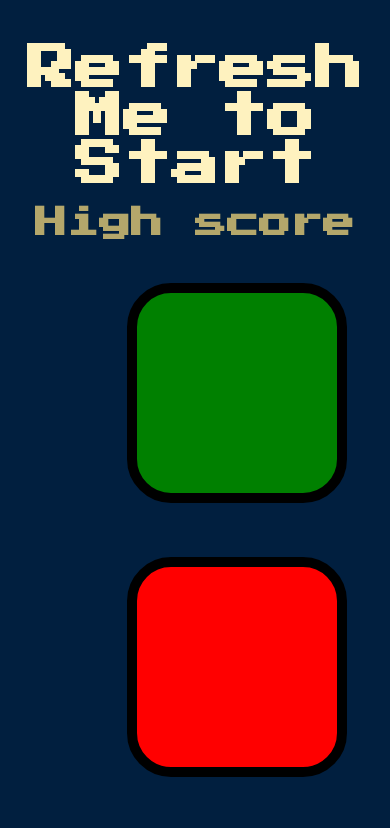
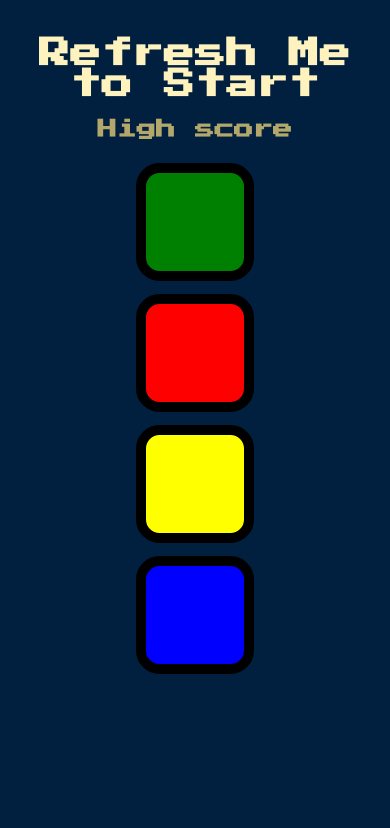
Before and after one commit to Nilesh-Patil99/Simon-Game, a plain HTML site: page index.html in a window 390 px wide. Shown: the top 828 px of the page. Drawn offline with nearby package versions, Linux system fonts and the light colour scheme.

Commit message:
Update styles.css
change whole css

```diff
--- a/styles.css
+++ b/styles.css
@@ -1,37 +1,48 @@
+/* General body styling */
 body {
   text-align: center;
   background-color: #011F3F;
   height: 100%;
+  margin: 0;
+  font-family: Arial, sans-serif;
 }
 
+/* Title styles */
 #level-title {
   font-family: 'Press Start 2P', cursive;
-  font-size: 3rem;
-  margin:  5%;
+  font-size: 6vw;  /* Dynamic font size based on viewport width */
+  margin: 5%;
   color: #FEF2BF;
 }
 
+/* High score styles */
 #high-score {
   font-family: 'Press Start 2P', cursive;
-  font-size: 2rem;
-  margin:  5%;
+  font-size: 4vw;  /* Dynamic font size */
+  margin: 5%;
   color: #b4a76b;
 }
 
+/* Container styles for form or buttons */
 .container {
-  display: block;
-  width: 50%;
-  margin: auto;
-
+  display: flex;           /* Use Flexbox for better alignment */
+  justify-content: center; /* Center horizontally */
+  align-items: center;     /* Center vertically */
+  width: 100%;
+  min-height: 50vh;        /* Ensures container height adjusts based on screen size */
+  margin: 0;
+  flex-wrap: wrap;         /* Allows wrapping on smaller screens */
 }
 
+/* Button styles */
 .btn {
-  margin: 25px;
+  margin: 2%;
   display: inline-block;
-  height: 200px;
-  width: 200px;
+  height: 20vw;             /* Dynamic button height based on viewport width */
+  width: 20vw;              /* Dynamic button width based on viewport width */
   border: 10px solid black;
   border-radius: 20%;
+  transition: all 0.2s ease; /* Smooth transition for hover and press effects */
 }
 
 .game-over {
@@ -59,3 +70,37 @@ body {
   box-shadow: 0 0 20px white;
   background-color: grey;
 }
+
+/* Media Queries for Responsiveness */
+
+/* For small devices like mobile phones */
+@media (max-width: 600px) {
+  #level-title {
+    font-size: 10vw;  /* Larger font on small screens */
+  }
+
+  #high-score {
+    font-size: 6vw;
+  }
+
+  .btn {
+    height: 30vw;  /* Bigger buttons on smaller screens */
+    width: 30vw;
+  }
+}
+
+/* For medium devices like tablets */
+@media (max-width: 1024px) {
+  #level-title {
+    font-size: 8vw;
+  }
+
+  #high-score {
+    font-size: 5vw;
+  }
+
+  .btn {
+    height: 25vw;
+    width: 25vw;
+  }
+}
```
